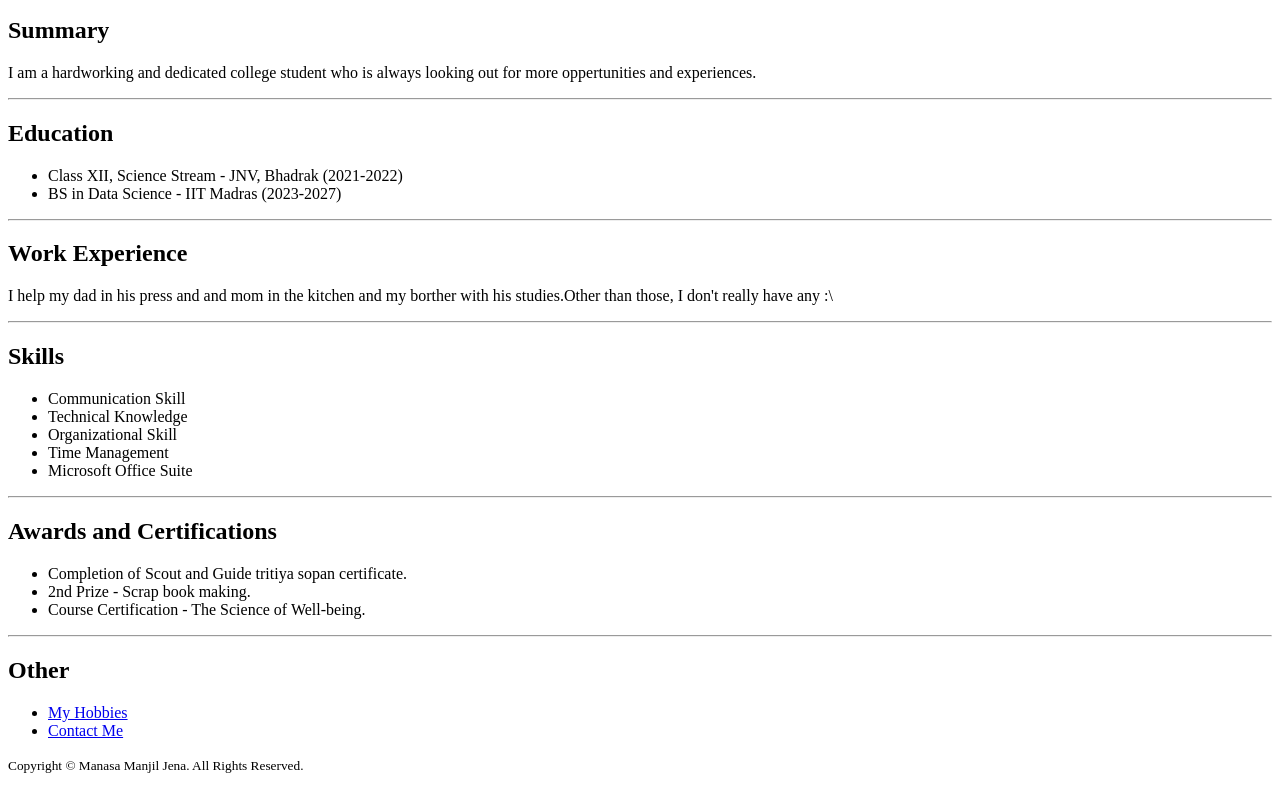
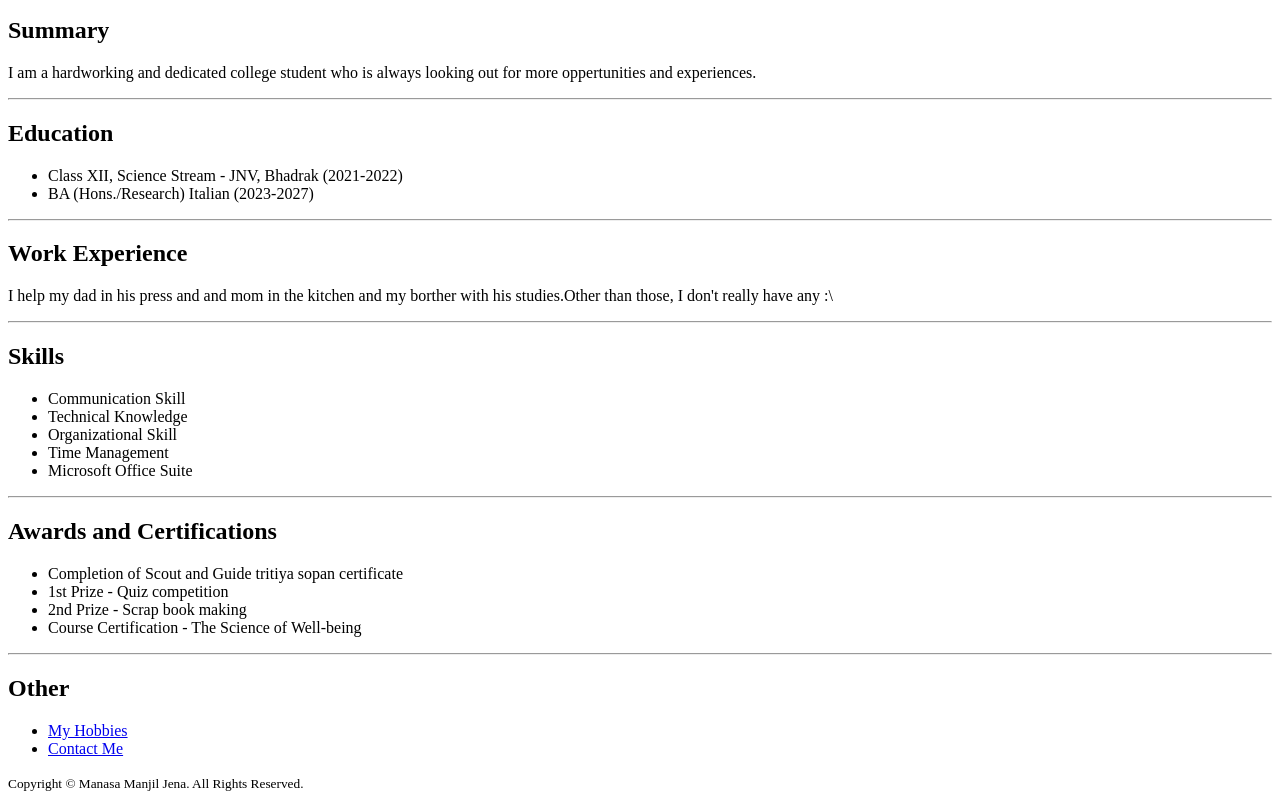
Before and after one commit to okyuri/my-resume, a plain HTML site: page index.html in a window 1280 px wide. Shown: the part 397-1197 px from the top of the page. Drawn offline with Linux system fonts and the light colour scheme.

Commit message:
index.html

```diff
--- a/index.html
+++ b/index.html
@@ -15,7 +15,7 @@
     <h2>Education</h2>
      <ul>
         <li>Class XII, Science Stream - JNV, Bhadrak (2021-2022)</li>
-        <li>BS in Data Science - IIT Madras (2023-2027)</li>
+        <li>BA (Hons./Research) Italian (2023-2027)</li>
     </ul>
     <hr/>
     <h2>Work Experience</h2>
@@ -33,9 +33,10 @@
     <hr/>
     <h2>Awards and Certifications</h2>
     <ul>
-        <li>Completion of Scout and Guide tritiya sopan certificate.</li>
-        <li>2nd Prize - Scrap book making.</li>
-        <li>Course Certification - The Science of Well-being.</li>
+        <li>Completion of Scout and Guide tritiya sopan certificate</li>
+        <li>1st Prize - Quiz competition</li>
+        <li>2nd Prize - Scrap book making</li>
+        <li>Course Certification - The Science of Well-being</li>
     </ul>
     <hr/>
     <h2>Other</h2>
```
